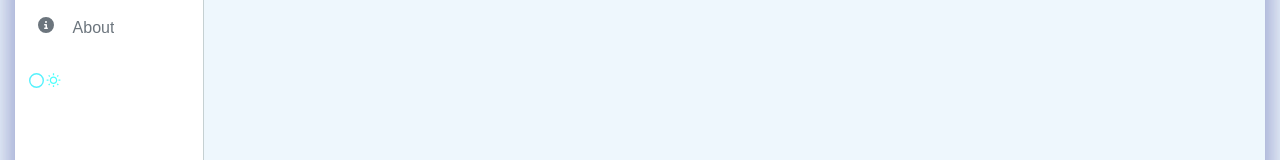
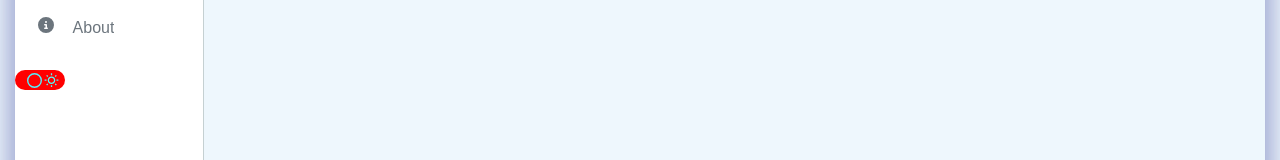
Before and after one commit to bufihofa/JITSTTS, a React (Vite) app in the folder frontend/: page /home in a window 1280 px wide. Shown: the part 319-479 px from the top of the page. Built offline with nearby package versions, Linux system fonts and the light colour scheme; sample sign-in values are in the browser's storage.

Commit message:
hotfix title margin

```diff
--- a/frontend/src/api/axiosInstance.ts
+++ b/frontend/src/api/axiosInstance.ts
@@ -2,8 +2,8 @@ import axios from "axios";
 import storage from "../utils/storage";
 
 
-const baseURL = "";
-//const baseURL = "http://localhost:1337/"; // Update this to your backend API URL
+//const baseURL = "";
+const baseURL = "http://localhost:1337/"; // Update this to your backend API URL
 export const axiosInstance = axios.create({
     baseURL: baseURL,
     headers: {
--- a/frontend/src/component/CMSLayout.css
+++ b/frontend/src/component/CMSLayout.css
@@ -180,19 +180,3 @@ body {
     padding-top: 30px;
     padding-bottom: 30px;
 }
-
-/* Theme toggle styles */
-.theme-toggle {
-    background: transparent;
-    border: none;
-    color: var(--text-secondary);
-    cursor: pointer;
-    font-size: 1.2rem;
-    padding: 0.5rem;
-    margin-right: 10px;
-    transition: color 0.3s ease;
-}
-
-.theme-toggle:hover {
-    color: var(--text-hover);
-}
--- a/frontend/src/pages/manage/Manage.css
+++ b/frontend/src/pages/manage/Manage.css
@@ -107,8 +107,6 @@ tr{
 }
 
 .product-list-title {
-    margin-bottom: 20px;
-    margin-left: 15px;
     font-size: 17px;
     font-weight: 400;
     color: var(--text-primary);
```
